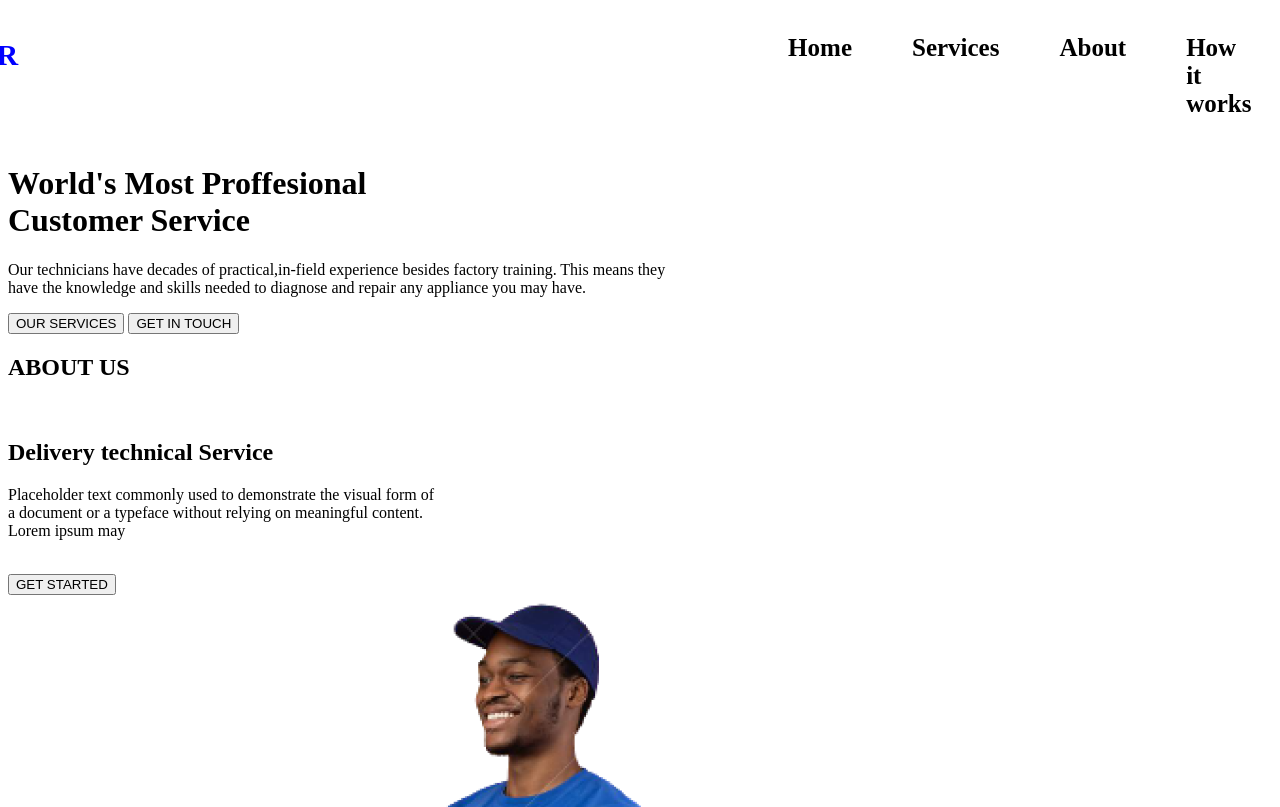
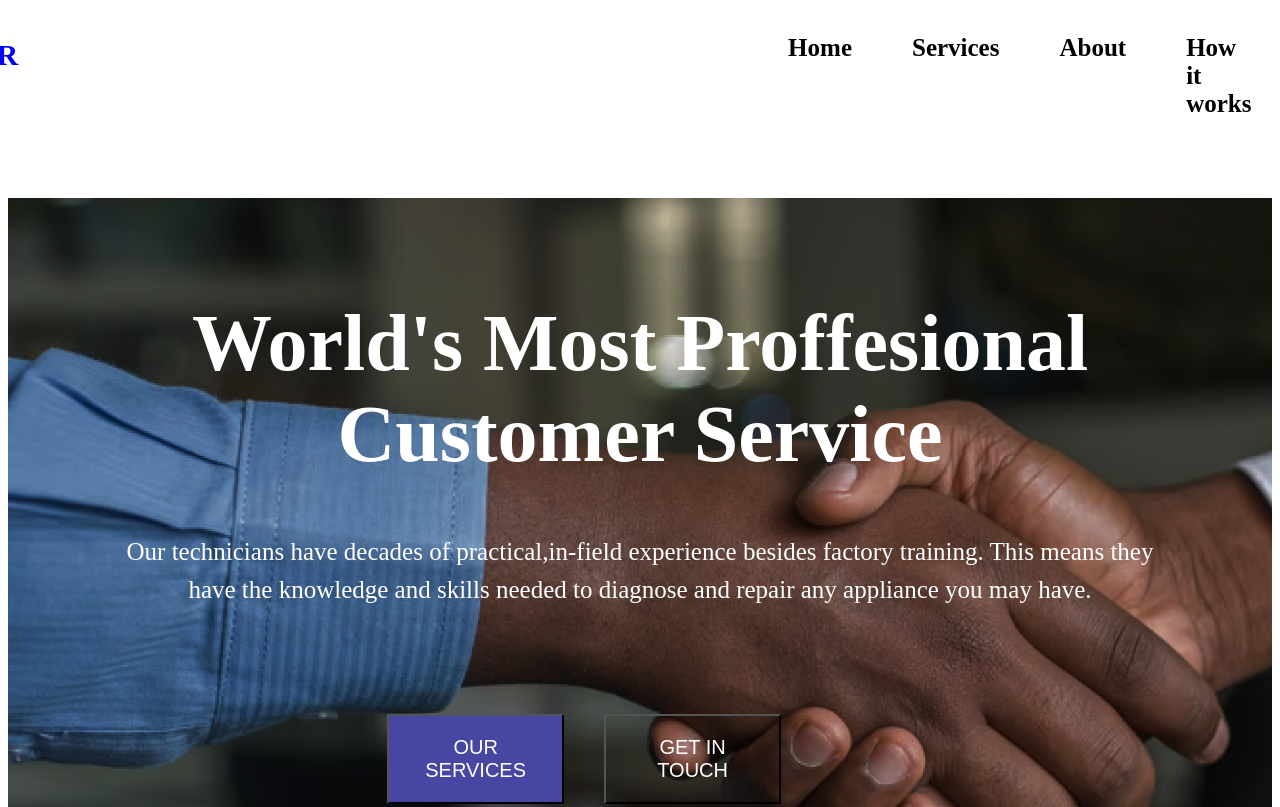
Before and after one commit to Hezron-tech/pair_project2, a plain HTML site: page index.html in a window 1280 px wide. Shown: the top 807 px of the page. Drawn offline with Linux system fonts and the light colour scheme.

Commit message:
styling about us

```diff
--- a/index.css
+++ b/index.css
@@ -31,3 +31,88 @@ span {
     color: white;
 
 }
+.container{
+    position: relative;
+    background-image: url('images/bg.png');
+    height: 800px;
+    background-size: cover;
+    background-repeat: no-repeat;
+}
+.container >h1{
+text-align: center;
+color: white;
+font-size: 80px;
+padding-top: 100px;
+}
+.container >p{
+    text-align: center;
+    color: white;
+    font-size: 25px;
+    line-height: 1.5em;
+}
+.content{
+    display: flex;
+    margin-top: 6%;
+    padding-top: 30px;
+    margin-left: 30%;
+
+
+
+}
+.bta{
+     background-color:rgb(71, 71, 163);
+    color: white;
+    padding: 15px;
+    width: 20%;
+    font-size: 20px;
+    margin-right: 20px;
+
+
+}
+
+.btc{
+background-color:rgb(71, 71, 163);
+    color: white;
+    padding: 20px;
+    width: 20%;
+    font-size: 20px;
+    background-color: transparent;
+    margin-left: 20px;
+
+
+}
+
+.btn1{
+    flex: 1;
+    margin-right: 20px;
+    background-color:rgb(71, 71, 163);
+    color: white;
+    padding: 15px;
+    width: 20%;
+    font-size: 20px;
+
+
+}
+.btn2{
+    flex: 1;
+    background-color: transparent;
+    color: white;
+}
+
+.article{
+    display: flex;
+    margin-left: 30px;
+    margin-left: 5%;
+}
+.image{
+    flex: 1;
+}
+.more{
+    flex: 1;
+    font-size: 30px;
+
+
+}
+.more >p{
+    line-height: 1.5em;
+}
```
